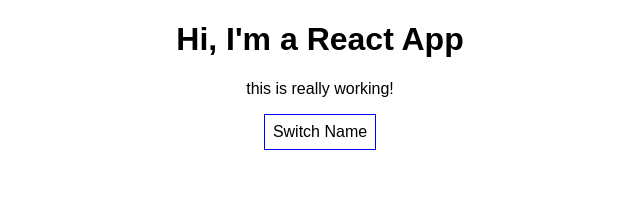
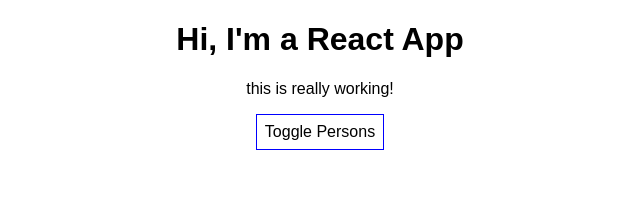
Before and after one commit to chrisxpagan/react-turorial, a React (Create React App) app: page / in a window 1280 px wide. Shown: the top 204 px of the page, without its empty margins (320-960 px from the left). Built offline with nearby package versions, Linux system fonts and the light colour scheme.

Commit message:
end of 59

```diff
--- a/src/App.js
+++ b/src/App.js
@@ -5,9 +5,9 @@
 class App extends Component {
   state = {
     persons: [
-      { name: "Chris", age: 30 },
-      { name: "Fiyin", age: 28 },
-      { name: "Ghan", age: 27 },
+      { id: "sgas", name: "Chris", age: 30 },
+      { id: "gashs", name: "Fiyin", age: 28 },
+      { id: "aeifn", name: "Ghan", age: 27 },
     ],
     otherState: "some other value",
     showPersons: false,
@@ -56,6 +56,7 @@
                 name={person.name}
                 age={person.age}
                 click={() => this.deletePersonHandler(index)}
+                key={person.id}
               />
             );
           })}
@@ -68,7 +69,7 @@
         <h1>Hi, I'm a React App</h1>
         <p>this is really working!</p>
         <button onClick={this.togglePersonsHandler} style={style}>
-          Switch Name
+          Toggle Persons
         </button>
         {persons}
       </div>
```
